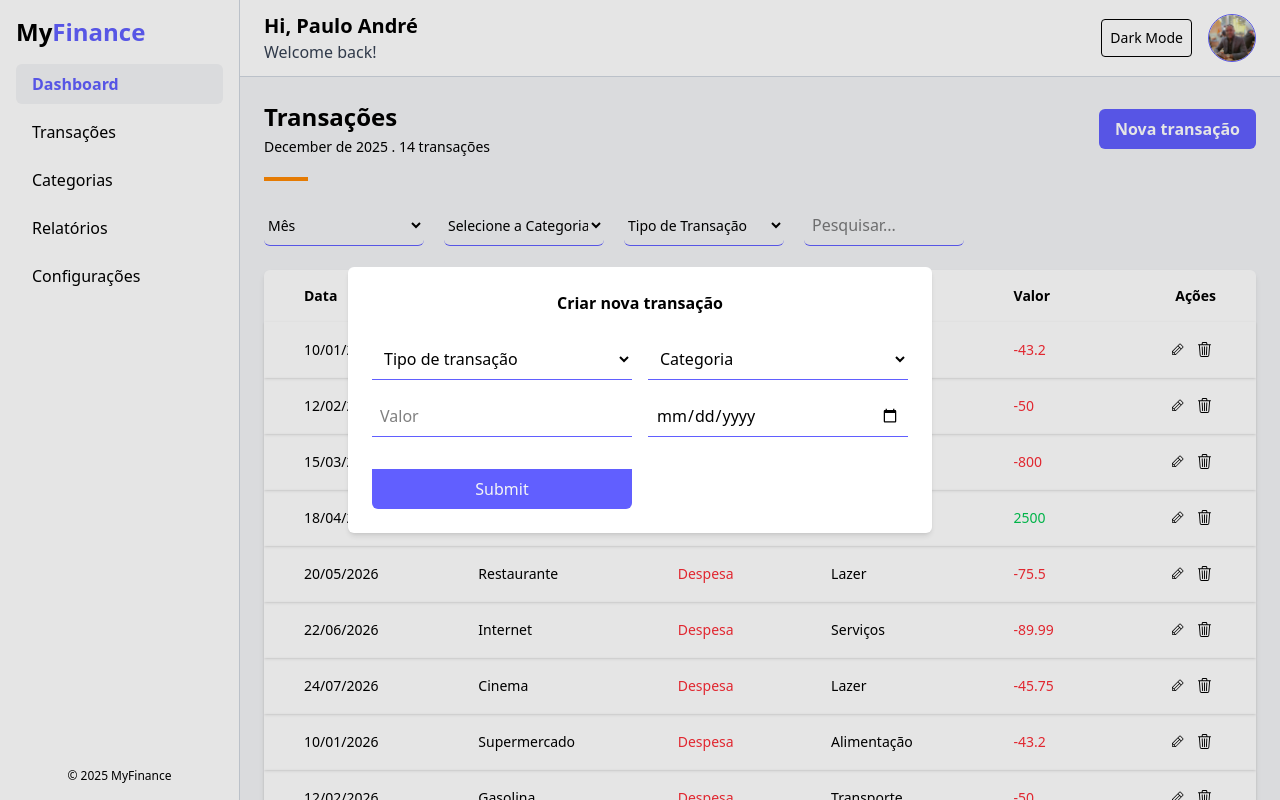
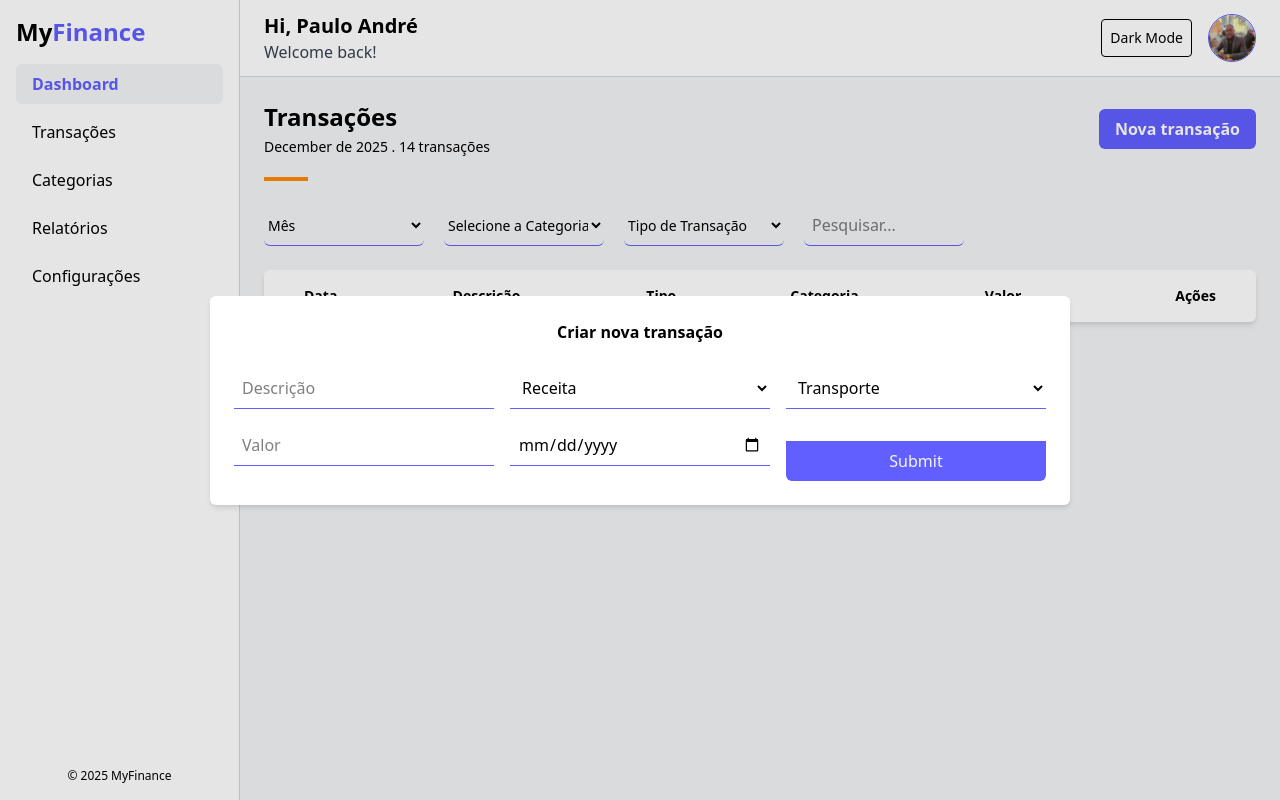
Before and after one commit to PauloAndre05/MyFinance, a React (Vite) app: page /transacoes in a window 1280 px wide. Both pictures are taken after a click on the button "Nova transação". Built offline with nearby package versions, Linux system fonts and the light colour scheme.

Commit message:
feat: Add e editar transação em local storage

```diff
--- a/package.json
+++ b/package.json
@@ -10,15 +10,19 @@
     "preview": "vite preview"
   },
   "dependencies": {
+    "@hookform/resolvers": "^5.2.2",
     "@phosphor-icons/react": "^2.1.10",
     "@tailwindcss/vite": "^4.1.18",
     "date-fns": "^4.1.0",
     "react": "^19.2.0",
     "react-dom": "^19.2.0",
+    "react-hook-form": "^7.71.1",
     "react-icons": "^5.5.0",
     "react-router-dom": "^7.11.0",
     "recharts": "^3.6.0",
-    "tailwindcss": "^4.1.18"
+    "tailwindcss": "^4.1.18",
+    "uuid": "^13.0.0",
+    "zod": "^4.3.6"
   },
   "devDependencies": {
     "@eslint/js": "^9.39.1",
--- a/src/components/shared/editarTransacaoModal.tsx
+++ b/src/components/shared/editarTransacaoModal.tsx
@@ -1,31 +1,58 @@
-import type { TransacaoInterface } from "../transacoes/transacaoInterface";
-import { format, parse } from "date-fns";
 
+import { useForm } from "react-hook-form";
+
+import type { Transacao } from "../../types/Transaction";
+import { format } from "date-fns";
+import type { TransactioFormData } from "../../schemas/TransactionSchema";
+import { TransactionService } from "../../services/TransactionService";
 
 interface EditarTransacaoModalProps {
-  isOpen?: boolean,
-  setIsOpen?: (isOpen: boolean) => void,
-  dataTransactioEdit: TransacaoInterface
+  isOpen?: boolean;
+  setIsOpen?: (isOpen: boolean) => void;
+  dataTransactioEdit: Transacao | undefined;
 }
 
 export const EditarTransacaoModal = ({
   isOpen,
   setIsOpen,
-  dataTransactioEdit
+  dataTransactioEdit,
 }: EditarTransacaoModalProps) => {
+
   function handleCloseModal() {
     if (setIsOpen) {
       setIsOpen(false);
     }
   }
-  const date = parse(dataTransactioEdit.data, "dd/MM/yyyy", new Date())
+
+  if (!dataTransactioEdit) {
+    return null;
+  }
+
+  const date = new Date(dataTransactioEdit.date);
+
+ const {register, handleSubmit} = useForm<TransactioFormData>({
+    defaultValues:{
+      categoria: dataTransactioEdit.categoria,
+      descricao: dataTransactioEdit.descricao,
+      tipo: dataTransactioEdit.tipo,
+      date: format(date, "yyyy-MM-dd"),
+      valor: dataTransactioEdit.valor
+    }
+ })
+
+ function handleUpdateTransaction (data: TransactioFormData) {
+  const newTransaction = {
+    createdAt: new Date().toDateString(),
+    ...data
+  }
+  TransactionService.update(dataTransactioEdit.id, newTransaction)
+  handleCloseModal()
+ }
 
   return (
     <>
       {isOpen && (
-        <div
-          className="absolute bg-black/30 dark:bg-black/80 inset-0 flex justify-center items-center backdrop-blur-[.5px] z-10"
-        >
+        <div className="absolute bg-black/30 dark:bg-black/80 inset-0 flex justify-center items-center backdrop-blur-[.5px] z-10">
           <div
             className="p-6 bg-white dark:bg-crdBg-secondary shadow-md flex flex-col gap-6 justify-center z-50 rounded-md"
             onClick={(e) => e.stopPropagation()}
@@ -34,24 +61,27 @@ export const EditarTransacaoModal = ({
 
             {/* FORMULÁRIO DE EDIÇÃO */}
 
-            <form className="text-sm flex flex-col gap-4">
+            <form
+              className="text-sm flex flex-col gap-4"
+              onSubmit={handleSubmit(handleUpdateTransaction)}
+            >
               <div className="grid grid-cols-5 gap-3 items-stretch">
                 <input
                   className="border-b p-2 outline-0 w-40 border-primary"
                   type="date"
-                  defaultValue={format(date, "yyyy-MM-dd")}
+                  {...register("date")}
                 />
 
                 <input
                   className="border-b p-2 outline-0 w-40 border-primary"
                   type="text"
-                  defaultValue={dataTransactioEdit.descricao}
+                  {...register("descricao")}
                 />
 
                 <select
                   id="tipo"
                   className="border-b p-2 outline-0 w-40 border-primary"
-                  defaultValue={dataTransactioEdit.tipo}
+                  {...register("tipo")}
                 >
                   <option value="Despesa">Despesa</option>
                   <option value="Receita">Receita</option>
@@ -60,7 +90,7 @@ export const EditarTransacaoModal = ({
                 <select
                   id="categoria"
                   className="border-b p-2 outline-0 w-40 border-primary"
-                  defaultValue={dataTransactioEdit.categoria}
+                  {...register("categoria")}
                 >
                   <option value="Despesa">Alimentação</option>
                   <option value="Receita">Transporte</option>
@@ -72,17 +102,18 @@ export const EditarTransacaoModal = ({
                   className="border-b p-2 outline-0 w-40 border-primary"
                   type="number"
                   placeholder=""
-                  defaultValue={dataTransactioEdit.valor}
+                  {...register("valor", { valueAsNumber: true })}
                 />
               </div>
               <div className="flex gap-2 items-center justify-end">
                 <button
                   className=" bg-gray-500 text-gray-100 mt-2  cursor-pointer hover:bg-gray-600 transition-all duration-300 hover border w-40 rounded-md p-2"
-                    onClick={handleCloseModal}
+                  type="submit"
                 >
                   Submit
                 </button>
                 <button
+                type="button"
                   className=" bg-red-500 text-gray-100 mt-2  cursor-pointer hover:bg-gray-600 transition-all duration-300 hover border w-40 rounded-md p-2"
                   onClick={handleCloseModal}
                 >
--- a/src/components/transacoes/modalCriarTransacao/Index.tsx
+++ b/src/components/transacoes/modalCriarTransacao/Index.tsx
@@ -1,52 +1,116 @@
+import { useForm } from "react-hook-form";
+
+import {
+  transationSchema,
+  type TransactioFormData,
+} from "../../../schemas/TransactionSchema";
+import { zodResolver } from "@hookform/resolvers/zod";
+import { TransactionService } from "../../../services/TransactionService";
+
 interface ModalCriarTransacaoProps {
   isOpen: boolean;
   setIsOpen?: (value: boolean) => void;
 }
 
-export const ModalCriarTransacao = ({ isOpen, setIsOpen }: ModalCriarTransacaoProps) => {
+export const ModalCriarTransacao = ({
+  isOpen,
+  setIsOpen,
+}: ModalCriarTransacaoProps) => {
+
   function handleCloseModal() {
     if (setIsOpen) {
       setIsOpen(false);
     }
   }
 
+  const { register, handleSubmit } = useForm<TransactioFormData>({
+    resolver: zodResolver(transationSchema),
+  });
+
+  function onSubmit(data: TransactioFormData) {
+    const transaction = {
+      id: crypto.randomUUID(),
+      createdAt: new Date().toDateString(),
+      ...data,
+    }
+    TransactionService.create(transaction)
+
+  }
+
   return (
     <>
       {isOpen && (
-        <div className="absolute bg-black/10 dark:bg-black/50 inset-0 flex justify-center items-center backdrop-blur-[.5px] z-10" onClick={handleCloseModal}>
-          <div className="p-6 bg-white dark:bg-crdBg-secondary border-primary shadow-md flex flex-col gap-6 rounded-md z-50"  onClick={(e) => e.stopPropagation()}>
+        <div
+          className="absolute bg-black/10 dark:bg-black/50 inset-0 flex justify-center items-center backdrop-blur-[.5px] z-10"
+          onClick={handleCloseModal}
+        >
+          <div
+            className="p-6 bg-white dark:bg-crdBg-secondary border-primary shadow-md flex flex-col gap-6 rounded-md z-50"
+            onClick={(e) => e.stopPropagation()}
+          >
             <h1 className="text-center font-semibold">Criar nova transação</h1>
-            <form className="grid grid-cols-2 flex-wrap gap-4">
-              <select className="w-65 outline-none border-b border-primary p-2">
-                <option
-                  className=""
-                >
-                  Tipo de transação
+            <form
+              onSubmit={handleSubmit(onSubmit)}
+              className="grid grid-cols-3 flex-wrap gap-4"
+            >
+              <div className="flex flex-col w-65">
+                <input
+                  type="text"
+                  placeholder="Descrição"
+                  min="0"
+                  className="outline-none border-b border-primary w-full p-2"
+                  {...register("descricao")}
+                />
+              </div>
+
+              <select
+                className="w-65 outline-none border-b border-primary p-2"
+                {...register("tipo")}
+              >
+                <option className="" disabled>Tipo de transação</option>
+                <option className="" value="Receita">
+                  Receita
+                </option>
+                <option className="" value="Despesa">
+                  Despesa
                 </option>
               </select>
-               <select className="w-65 outline-none border-b border-primary p-2">
-                <option
-                  className=""
-                >
-                  Categoria
+
+              <select
+                className="w-65 outline-none border-b border-primary p-2"
+                {...register("categoria")}
+              >
+                <option className="" disabled>Categoria</option>
+                <option className="" value="Transporte">
+                  Transporte
                 </option>
               </select>
+
               <div className="flex flex-col w-65">
                 <input
                   type="number"
+                  step="0.01"
                   placeholder="Valor"
-                  min="0"
                   className="outline-none border-b border-primary w-full p-2"
+                  {...register("valor", { valueAsNumber: true })}
                 />
               </div>
+
               <div className="flex flex-col w-65">
                 <input
                   type="date"
                   placeholder="Data"
                   className="outline-none border-b border-primary w-full p-2"
+                  {...register("date")}
                 />
               </div>
-              <button type="submit" className="bg-primary dark:bg-secondary text-gray-100 py-2 rounded-b-md mt-4 cursor-pointer hover:bg-secondary transition-all duration-100 hover:rounded-md">Submit</button>
+
+              <button
+                type="submit"
+                className="bg-primary dark:bg-secondary text-gray-100 py-2 rounded-b-md mt-4 cursor-pointer hover:bg-secondary transition-all duration-100 hover:rounded-md"
+              >
+                Submit
+              </button>
             </form>
           </div>
         </div>
--- a/src/components/transacoes/tabelaTransacoes/Index.tsx
+++ b/src/components/transacoes/tabelaTransacoes/Index.tsx
@@ -1,21 +1,21 @@
 import { PiPencilLight } from "react-icons/pi";
-import { dadosTransacoes } from "../../transacoes/dadosTransacoes";
 import { BsTrash3 } from "react-icons/bs";
 import { useState } from "react";
 import { ModalEliminar } from "../../shared/modalEliminar";
+import type { Transacao } from "../../../types/Transaction";
 import { EditarTransacaoModal } from "../../shared/editarTransacaoModal";
-import type { TransacaoInterface } from "../transacaoInterface";
+import { format } from "date-fns";
 
 interface tabelaTransacoesProps {
-  transacoes: typeof dadosTransacoes;
+  transacoes: Transacao[];
   getTransactionById: (id: string) => void;
-  transactionFound: TransacaoInterface
+  transactionFound: Transacao | undefined;
 }
 
 export const TabelaTransacoes = ({
   transacoes,
   getTransactionById,
-  transactionFound
+  transactionFound,
 }: tabelaTransacoesProps) => {
   const [isOpenModalEliminar, setIsOpenModalEliminar] =
     useState<boolean>(false);
@@ -29,6 +29,7 @@ export const TabelaTransacoes = ({
   }
 
   return (
+    <>
       <table className="bg-white dark:bg-crdBg-secondary shadow-md rounded-md w-full overflow-y-auto">
         <thead className=" text-left text-sm">
           <tr>
@@ -43,13 +44,13 @@ export const TabelaTransacoes = ({
 
         <tbody className="text-sm">
           {transacoes.map((transacao) => {
-          const valorClass =
-            transacao.valor < 0 ? "text-red-500" : "text-green-500";
             const valorTipo =
-            transacao.tipo === "Despesa" ? "text-red-500" : "text-green-500";
+              transacao.tipo === "Despesa" ? "text-red-500" : "text-green-500"
             return (
               <tr className="shadow" key={transacao.id}>
-              <td className="py-4  px-10 cursor-pointer">{transacao.data}</td>
+                <td className="py-4  px-10 cursor-pointer">
+                  {format(transacao.date, "dd-MM-yyyy")}
+                </td>
                 <td className="py-4  px-10 cursor-pointer">
                   {transacao.descricao}
                 </td>
@@ -59,15 +60,15 @@ export const TabelaTransacoes = ({
                 <td className="py-4  px-10 cursor-pointer">
                   {transacao.categoria}
                 </td>
-              <td className={`py-4  px-10 cursor-pointer ${valorClass}`}>
-                {transacao.valor}
+                <td className={`py-4  px-10 cursor-pointer ${valorTipo}`}>
+                  {transacao.tipo === "Despesa" ? `- ${transacao.valor}` : transacao.valor}
                 </td>
                 <td className="py-4  px-10 cursor-pointer font-bold text-right">
                   <button
                     className="p-1 mr-1 cursor-pointer"
                     onClick={() => {
                       handleOpenEditarModal();
-                    getTransactionById(transacao.id)
+                      getTransactionById(transacao.id);
                     }}
                   >
                     <PiPencilLight size={15} />
@@ -83,6 +84,7 @@ export const TabelaTransacoes = ({
             );
           })}
         </tbody>
+      </table>
       {isOpenModalEliminar && (
         <ModalEliminar
           isOpen={isOpenModalEliminar}
@@ -97,6 +99,6 @@ export const TabelaTransacoes = ({
           dataTransactioEdit={transactionFound}
         />
       )}
-    </table>
+    </>
   );
 };
--- a/src/pages/transacoes/Index.tsx
+++ b/src/pages/transacoes/Index.tsx
@@ -3,25 +3,31 @@ import { FiltrosTransacoes } from "../../components/transacoes/filtros/Index";
 import { HeaderTransacoes } from "../../components/transacoes/headerTransacoes/Index";
 import { TabelaTransacoes } from "../../components/transacoes/tabelaTransacoes/Index";
 import { ModalCriarTransacao } from "../../components/transacoes/modalCriarTransacao/Index"; 7
-import { dadosTransacoes } from "../../components/transacoes/dadosTransacoes";
+import { TransactionService } from "../../services/TransactionService";
+import type { Transacao } from "../../types/Transaction";
 
 export const Transacoes = () => {
   useEffect(() => {
     document.title = "MyFinance - Transações";
+
   }, []);
+  const Transacoes = TransactionService.getAll();
+  console.log(Transacoes)
 
   const [isOpenModal, setIsOpenModal] = useState<boolean>(false);
-  const [filteredTransacoes, setFilteredTransacoes] = useState(dadosTransacoes);
-  const [getTransactionToEdit, setGetTransactionToEdit] = useState<object | undefined>()
+  const [filteredTransacoes, setFilteredTransacoes] = useState(Transacoes);
+  const [getTransactionToEdit, setGetTransactionToEdit] = useState<Transacao>()
 
   function handleSearch(term: string) {
-    const filtered = dadosTransacoes.filter(transacao => transacao.descricao.toLowerCase().includes(term.toLowerCase()) || transacao.categoria.toLowerCase().includes(term.toLowerCase()) || transacao.data.includes(term) || transacao.tipo.toLowerCase().includes(term.toLowerCase()));
+    const filtered = Transacoes.filter(transacao => transacao.descricao.toLowerCase().includes(term.toLowerCase()) || transacao.categoria.toLowerCase().includes(term.toLowerCase()) || transacao.date.includes(term) || transacao.tipo.toLowerCase().includes(term.toLowerCase()));
     setFilteredTransacoes(filtered);
   }
 
   function getTransactionById (id: string) {
-    const result = dadosTransacoes.find(transactionId => transactionId.id === id)
-    setGetTransactionToEdit(result)
+    if(id) {
+      const result = Transacoes?.find(transactionId => transactionId.id === id)
+      setGetTransactionToEdit(result)
+    }
   }
 
   return (
--- /dev/null
+++ b/src/schemas/TransactionSchema.ts
@@ -0,0 +1,19 @@
+import { z } from "zod";
+
+export const transationSchema = z.object({
+  tipo: z.enum(["Receita", "Despesa"]),
+
+  descricao: z.string()
+  .min(3, "o a descriçao deve ter no mínimo 3 caracteres"),
+
+  valor: z.number({error: "Informe um valor válido"})
+  .positive("o valor da transação dev ser maior que zero"),
+
+  categoria: z.string()
+  .min(1, "Selecione uma categoria"),
+
+  date: z.string(),
+
+});
+
+export type TransactioFormData = z.infer<typeof transationSchema>
--- /dev/null
+++ b/src/services/TransactionService.ts
@@ -0,0 +1,48 @@
+import type { Transacao } from "../types/Transaction"
+
+const STORAGE_KEY = "@finance:transactions"
+
+function getAll(): Transacao[] {
+    const data = localStorage.getItem(STORAGE_KEY)
+    return data ? JSON.parse(data) : []
+}
+
+function save(transacoes: Transacao[]){
+    localStorage.setItem(STORAGE_KEY, JSON.stringify(transacoes))
+}
+
+function create(transacao: Transacao) {
+    const transacoes = getAll()
+    save([transacao, ...transacoes])
+}
+
+function update(id: string, actualizarTransacao: Partial<Transacao>){
+    const transacoes = getAll()
+
+    const novaTransacao = transacoes.map((transacao) =>
+        transacao.id === id
+            ? {...transacao, ...actualizarTransacao}
+            : transacao
+    )
+
+    save(novaTransacao)
+}
+
+function remove(id: string){
+    const transacao = getAll()
+
+    save(transacao.filter(transacao => transacao.id !== id))
+}
+
+function clear() {
+    localStorage.removeItem(STORAGE_KEY)
+}
+
+export const TransactionService = {
+    getAll,
+    save,
+    create,
+    update,
+    remove,
+    clear
+}
--- /dev/null
+++ b/src/types/Transaction.ts
@@ -0,0 +1,11 @@
+export type TransacaoTipo = "Receita" | "Despesa"
+
+export interface Transacao {
+    id: string,
+    tipo: TransacaoTipo,
+    descricao: string,
+    categoria: string,
+    valor: number,
+    date: string,
+    createdAt: string
+}
```
Also changed, not shown: src/components/transacoes/transacaoInterface.ts (deleted, +0 -8 lines), 1 other file (tests, documents, lock files or other folders). Lines whose indentation alone changed are shown as unchanged.
